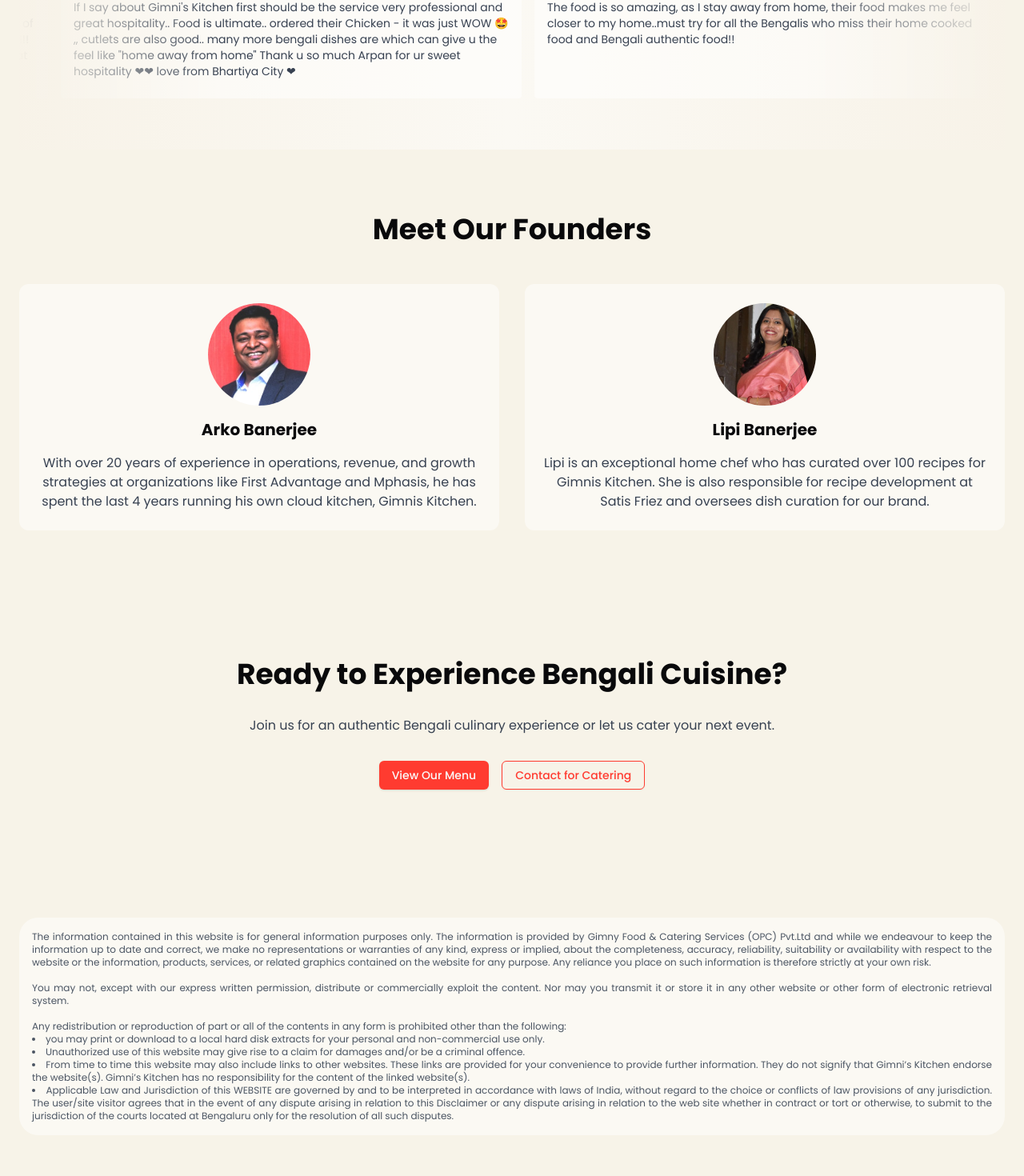
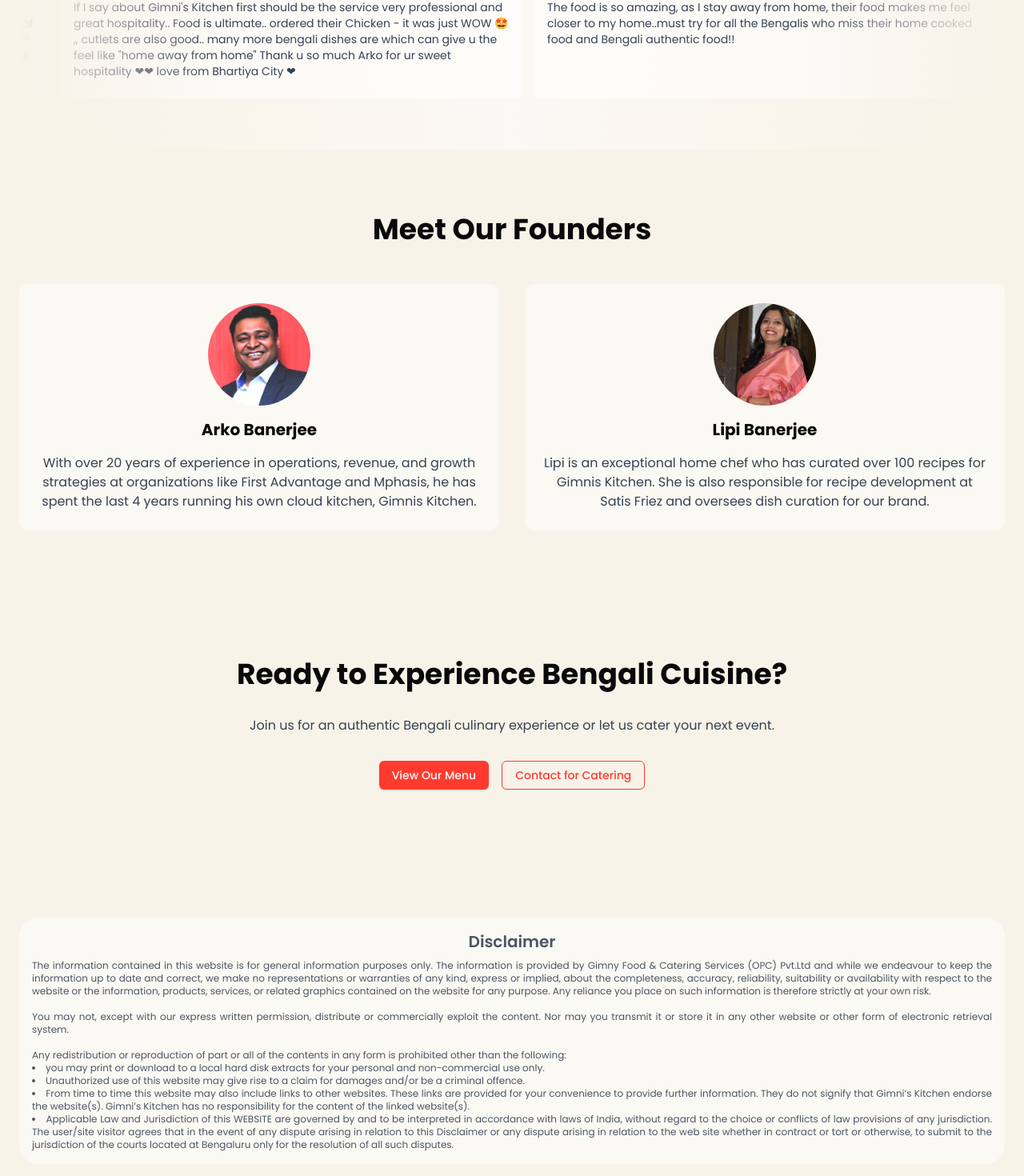
Before and after one commit to SpaceTesla/gimni, a Next.js app: page /about in a window 1280 px wide. Shown: the part 1654-3124 px from the top of the page at 80% size. Built offline with nearby package versions, Linux system fonts and the light colour scheme.

Commit message:
feat: ui changes

```diff
--- a/src/app/about/page.tsx
+++ b/src/app/about/page.tsx
@@ -175,8 +175,11 @@ export default function AboutPage() {
               </div>
             </div>
           </section>
-          <section>
-            <div className="rounded-3xl bg-white/50 p-4 text-justify text-xs text-gray-600">
+          <section className="rounded-3xl bg-white/50 p-4 text-justify text-xs text-gray-600">
+            <h6 className={'pb-2 text-center text-xl font-semibold'}>
+              Disclaimer
+            </h6>
+            <div>
               The information contained in this website is for general
               information purposes only. The information is provided by Gimny
               Food & Catering Services (OPC) Pvt.Ltd and while we endeavour to
--- a/src/components/cart.tsx
+++ b/src/components/cart.tsx
@@ -65,6 +65,9 @@ const Cart: React.FC<CartProps> = ({ userInfo, dialogInfo }) => {
       <CardHeader>
         <CardTitle className="text-3xl font-black tracking-tight">
           CART
+          <span className={'pl-2 text-sm font-normal'}>
+            (estimate. contact for actuals)
+          </span>
         </CardTitle>
       </CardHeader>
       <CardContent>
--- a/src/data/testimonials.ts
+++ b/src/data/testimonials.ts
@@ -9,7 +9,7 @@ export const testimonials: Testimonial[] = [
   },
   {
     comment:
-      'If I say about Gimni\'s Kitchen first should be the service very professional and great hospitality.. Food is ultimate.. ordered their Chicken - it was just WOW 🤩 ,, cutlets are also good.. many more bengali dishes are which can give u the feel like "home away from home" Thank u so much Arpan for ur sweet hospitality ❤❤ love from Bhartiya City ❤',
+      'If I say about Gimni\'s Kitchen first should be the service very professional and great hospitality.. Food is ultimate.. ordered their Chicken - it was just WOW 🤩 ,, cutlets are also good.. many more bengali dishes are which can give u the feel like "home away from home" Thank u so much Arko for ur sweet hospitality ❤❤ love from Bhartiya City ❤',
   },
   {
     comment:
```
